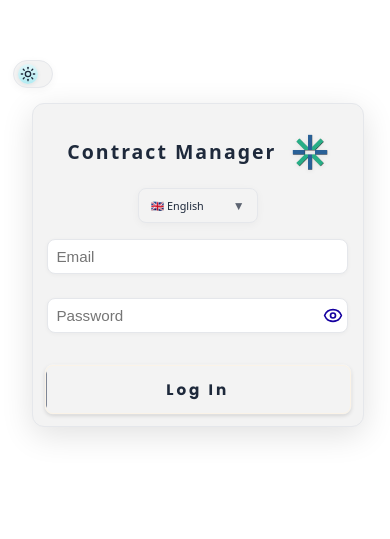
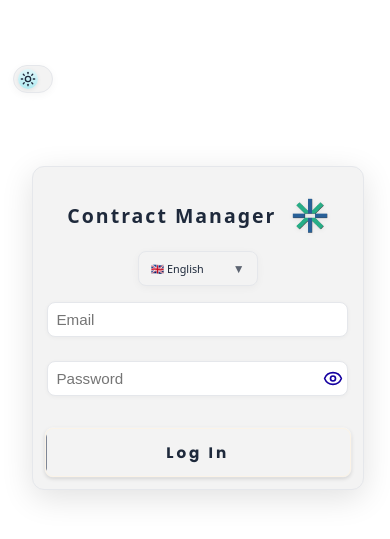
Before and after one commit to JLTC3111/contract-management-app, a React (Vite) app: page /login in a window 390 px wide. Shown: the part 189-728 px from the top of the page. Built offline with nearby package versions, Linux system fonts and the light colour scheme.

Commit message:
Improve mobile responsiveness in Login page
Expanded mobile breakpoint to 767px, added aspect ratio state, and adjusted layout logic to better handle various device sizes and orientations. Also updated theme toggle positioning and added top margin for improved visual alignment.

```diff
--- a/src/pages/Login.jsx
+++ b/src/pages/Login.jsx
@@ -31,11 +31,15 @@ const Login = () => {
   const modelRef = useRef(null);
   const logoUrl = '/logoIcons/logo.png';
   const { darkMode, toggleDarkMode } = useTheme();
-  const [isMobile, setIsMobile] = useState(() => window.innerWidth <= 500);
+  const [isMobile, setIsMobile] = useState(() => window.innerWidth <= 767);
+  const [aspectRatio, setAspectRatio] = useState(window.innerWidth / window.innerHeight);
   const { t, i18n } = useTranslation();
 
   useEffect(() => {
-    const handleResize = () => setIsMobile(window.innerWidth <= 500);
+    const handleResize = () => {
+      setIsMobile(window.innerWidth <= 767);
+      setAspectRatio(window.innerWidth / window.innerHeight);
+    };
     window.addEventListener('resize', handleResize);
     return () => window.removeEventListener('resize', handleResize);
   }, []);
@@ -104,7 +108,7 @@ const Login = () => {
           aria-label="Toggle theme"
           style={{
             position: 'absolute',
-            top: 'calc(50% - 210px + 5px)',
+            top: 'calc(50% - 210px + 10px)',
             left: 'calc(50% - 210px + 25px)',
             width: 40,
             height: 28,
@@ -166,6 +170,7 @@ const Login = () => {
           alignItems: 'center',
           justifyContent: 'center',
           position: 'relative',
+          marginTop: '15vh', // <-- Add this line
         }}
       >
         <h2 style={{
@@ -468,7 +473,7 @@ const Login = () => {
          minWidth: isMobile ? 180 : 320,
          maxWidth: isMobile ? 320 : 480,
          height: isMobile ? 300 : 400,
-         display: isMobile ? 'block' : 'flex',
+         display: isMobile && aspectRatio > 0.72 ? 'none' : (isMobile ? 'block' : 'flex'),
          alignItems: 'center',
          justifyContent: 'center',
        }}
```
